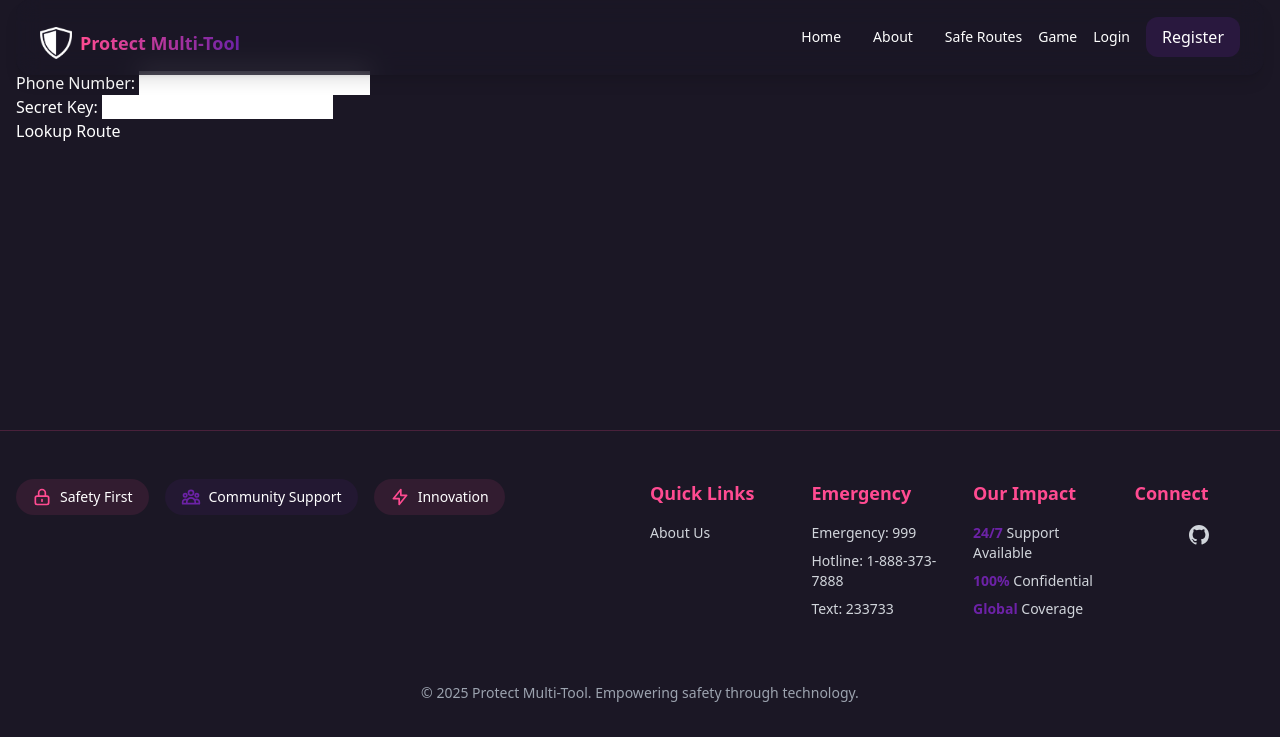
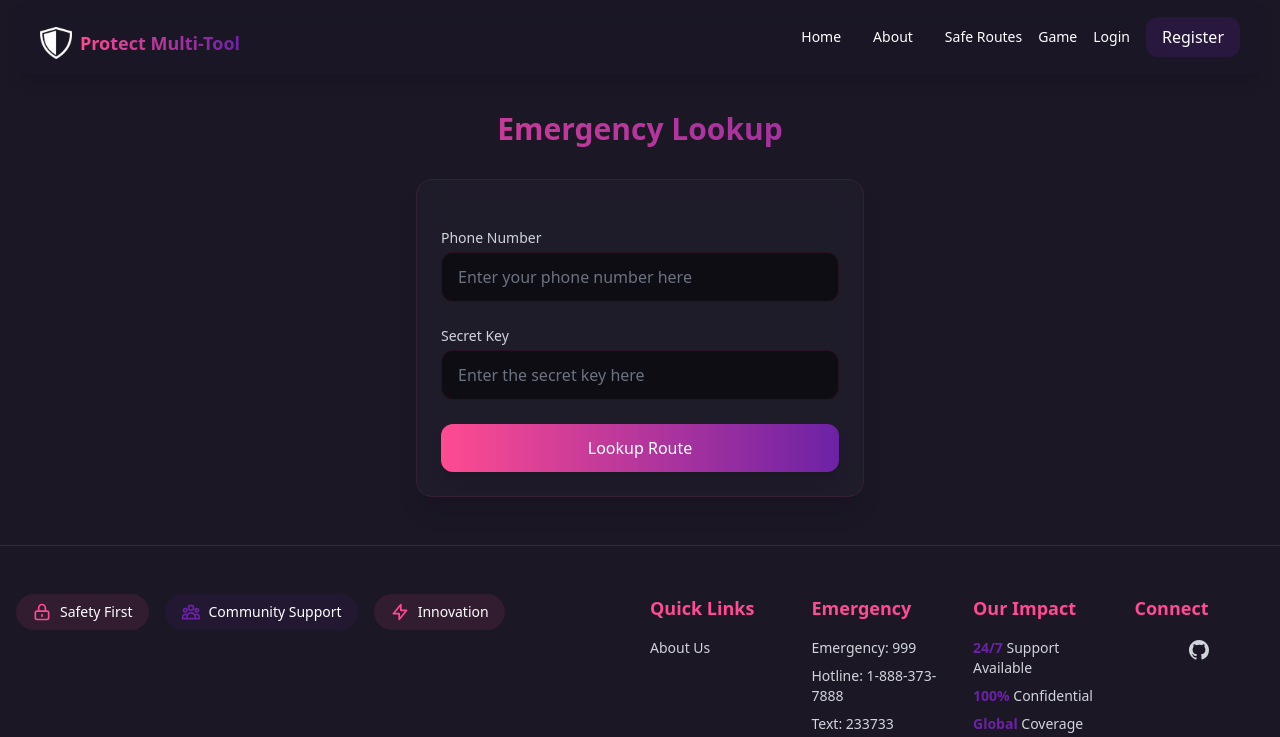
Before and after one commit to 3disturbed/Protect_Multitool, a Django app: page /cases/ in a window 1280 px wide. Shown: the part 49-786 px from the top of the page. Before the commit the page ends 751 px from the top, so only its background shows below. Run offline with Django 5.2, Linux system fonts and the light colour scheme; some libraries are stand-ins or nearby versions.

Commit message:
Style cases page.

```diff
--- a/cases/templates/cases/case_home.html
+++ b/cases/templates/cases/case_home.html
@@ -2,16 +2,42 @@
 {% load static %}
 
 {% block content %}
-<form id="emergency_lookup" method="post" action="{% url 'cases:emergency_lookup' %}">
-    {% csrf_token %}
-    <label for="phone">Phone Number:</label>
-    <input type="text" id="phone" name="phone" required>
-    <br>
-    <label for="secret_key">Secret Key:</label>
-    <input type="text" id="secret_key" name="secret_key" required>
-    <br>
-    <button type="submit">Lookup Route</button>
-</form>
+<!-- Header Section -->
+<div class="text-center mb-8">
+    <h1 class="mt-10 text-3xl font-bold bg-gradient-to-r from-accent to-secondary bg-clip-text text-transparent mb-2">
+        Emergency Lookup
+    </h1>
+</div>
+
+<div class="mt-2 flex items-center justify-center bg-neutral px-4">
+    <div class="w-full max-w-md backdrop-blur-md bg-neutral-light/30 rounded-2xl p-6 shadow-xl border border-accent/10">
+        <form id="emergency_lookup" method="post" action="{% url 'cases:emergency_lookup' %}" class="space-y-6">
+            {% csrf_token %}
+            <!-- Phone Number -->
+             <div>
+                <label for="phone" class="block text-sm font-medium text-gray-300 mb-1">Phone Number</label>
+                <input type="text" id="phone" name="phone" placeholder="Enter your phone number here" required
+                    class="appearance-none block w-full px-4 py-3 rounded-xl bg-neutral-dark border border-accent/10 focus:border-accent focus:outline-none focus:ring-1 focus:ring-accent placeholder-gray-500 text-white2">
+            </div>
+
+            <!-- Secret Key -->
+            <div>
+                <label for="secret_key" class="block text-sm font-medium text-gray-300 mb-1">Secret Key</label>
+                <input type="text" id="secret_key" name="secret_key" placeholder="Enter the secret key here" required
+                    class="appearance-none block w-full px-4 py-3 rounded-xl bg-neutral-dark border border-accent/10 focus:border-accent focus:outline-none focus:ring-1 focus:ring-accent placeholder-gray-500 text-white">
+            </div>
+
+            <!-- Submit Button -->
+            <div>
+                <button type="submit"
+                    class="w-full px-6 py-3 rounded-xl bg-gradient-to-r from-accent to-secondary hover:from-accent-light hover:to-secondary-light text-white font-medium shadow-lg transform transition-all hover:scale-105">
+                    Lookup Route
+                </button>
+            </div>
+        </form>
+    </div>
+</div>
+
 <script>
     const emergencyForm = document.getElementById('emergency_lookup');
 
```
Also changed, not shown: db.sqlite3.
